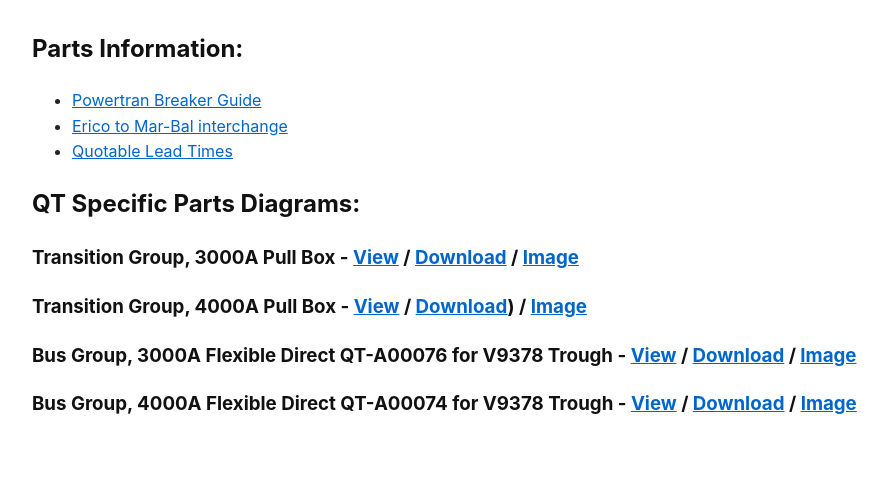
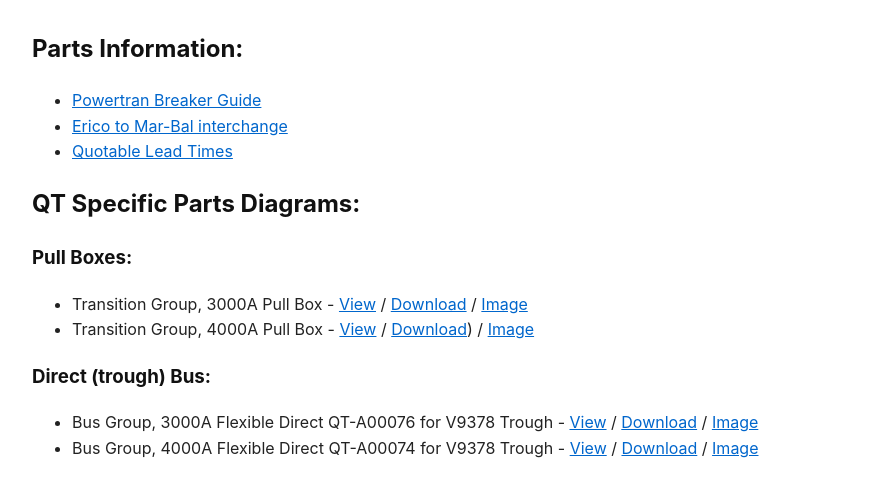
Before and after one commit to epecsupport/Service, a Jekyll site: the page built from library/partscatalogue/partscat.md, in a window 1280 px wide. Shown: the top 497 px of the page, without its empty margins (108-996 px from the left). Built offline with Jekyll 4.4.1, drawn with Linux system fonts in a browser that asks for light colours.

Commit message:
Update partscat.md

```diff
--- a/library/partscatalogue/partscat.md
+++ b/library/partscatalogue/partscat.md
@@ -11,7 +11,11 @@ autolink: true
 - [Quotable Lead Times](support/leadtimes.html)
 
 ## QT Specific Parts Diagrams:
-### Transition Group, 3000A Pull Box - [View](3000a_pullbox.pdf) / [Download](https://raw.githubusercontent.com/epecsupport/Service/main/library/partscatalogue/3000a_pullbox.pdf) / [Image](3000a_pullbox.png)
-### Transition Group, 4000A Pull Box - [View](4000a_pullbox.pdf) / [Download](https://raw.githubusercontent.com/epecsupport/Service/main/library/partscatalogue/4000a_pullbox.pdf)) / [Image](4000a_pullbox.png)
-### Bus Group, 3000A Flexible Direct QT-A00076 for V9378 Trough - [View](3000a_flexbus.pdf) / [Download](https://raw.githubusercontent.com/epecsupport/Service/main/library/partscatalogue/3000a_flexbus.pdf) / [Image](3000a_flexbus.png)
-### Bus Group, 4000A Flexible Direct QT-A00074 for V9378 Trough - [View](4000a_flexbus.pdf) / [Download](https://raw.githubusercontent.com/epecsupport/Service/main/library/partscatalogue/4000a_flexbus.pdf) / [Image](4000a_flexbus.png)
+
+### Pull Boxes:
+- Transition Group, 3000A Pull Box - [View](3000a_pullbox.pdf) / [Download](https://raw.githubusercontent.com/epecsupport/Service/main/library/partscatalogue/3000a_pullbox.pdf) / [Image](3000a_pullbox.png)
+- Transition Group, 4000A Pull Box - [View](4000a_pullbox.pdf) / [Download](https://raw.githubusercontent.com/epecsupport/Service/main/library/partscatalogue/4000a_pullbox.pdf)) / [Image](4000a_pullbox.png)
+
+### Direct (trough) Bus:
+- Bus Group, 3000A Flexible Direct QT-A00076 for V9378 Trough - [View](3000a_flexbus.pdf) / [Download](https://raw.githubusercontent.com/epecsupport/Service/main/library/partscatalogue/3000a_flexbus.pdf) / [Image](3000a_flexbus.png)
+- Bus Group, 4000A Flexible Direct QT-A00074 for V9378 Trough - [View](4000a_flexbus.pdf) / [Download](https://raw.githubusercontent.com/epecsupport/Service/main/library/partscatalogue/4000a_flexbus.pdf) / [Image](4000a_flexbus.png)
```
